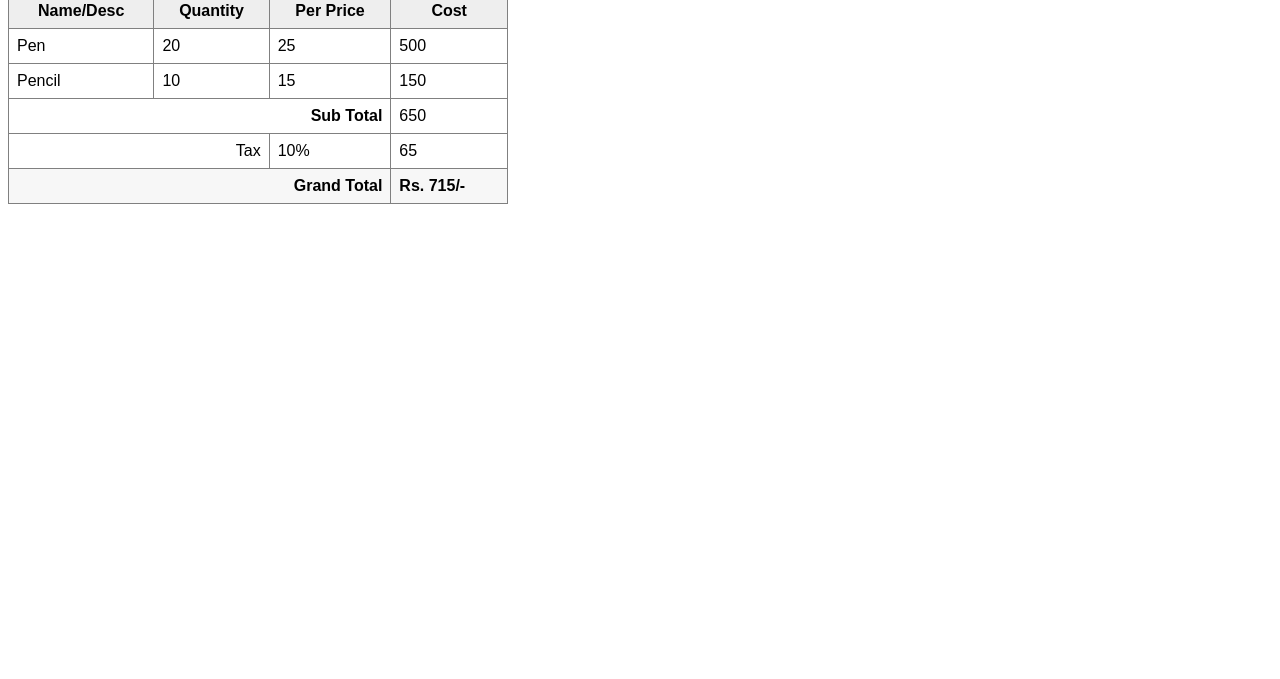
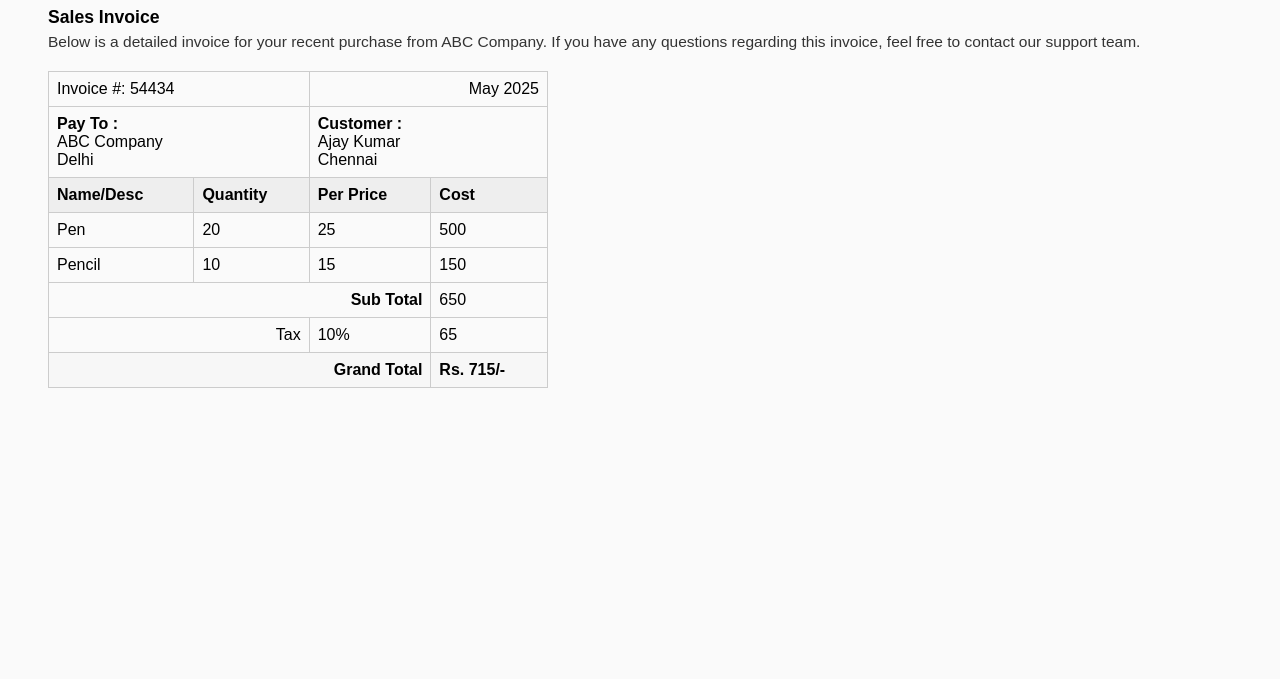
Before and after one commit to MukarramBambot/VCodez_Task_Internship, a plain HTML site: page index.html in a window 1280 px wide. Shown: the part 121-800 px from the top of the page. Drawn offline with Linux system fonts and the light colour scheme.

Commit message:
Update index.html

```diff
--- a/index.html
+++ b/index.html
@@ -1,4 +1,48 @@
-<table border="1" cellpadding="8" cellspacing="0" style="width:500px; border-collapse:collapse; font-family:Arial,sans-serif;">
+<!DOCTYPE html>
+<html lang="en">
+<head>
+  <meta charset="UTF-8">
+  <title>Sales Invoice - ABC Company</title>
+  <style>
+    body { font-family: Arial, sans-serif; background: #fafafa; padding: 40px; }
+    h1 { color: #2C3E50; }
+    .invoice-table {
+      width: 500px;
+      border-collapse: collapse;
+      margin-top: 20px;
+    }
+    .invoice-table th, .invoice-table td {
+      border: 1px solid #ccc;
+      padding: 8px;
+      text-align: left;
+    }
+    .invoice-table th {
+      background: #eee;
+    }
+    .invoice-table tr:last-child td {
+      background: #f7f7f7;
+    }
+    .table-title {
+      font-size: 1.1em;
+      font-weight: bold;
+      margin-bottom: 5px;
+    }
+    .small-desc {
+      font-size: 0.97em;
+      color: #333;
+      margin-bottom: 18px;
+    }
+  </style>
+</head>
+<body>
+
+  <h1>ABC Company</h1>
+  <div class="table-title">Sales Invoice</div>
+  <div class="small-desc">
+    Below is a detailed invoice for your recent purchase from ABC Company. If you have any questions regarding this invoice, feel free to contact our support team.
+  </div>
+
+  <table class="invoice-table">
     <tr>
       <td colspan="2">Invoice #: 54434</td>
       <td colspan="2" style="text-align:right;">May 2025</td>
@@ -15,7 +59,7 @@
         Chennai
       </td>
     </tr>
-  <tr style="background:#eee;">
+    <tr>
       <th>Name/Desc</th>
       <th>Quantity</th>
       <th>Per Price</th>
@@ -42,8 +86,11 @@
       <td>10%</td>
       <td>65</td>
     </tr>
-  <tr style="background:#f7f7f7;">
+    <tr>
       <td colspan="3" style="text-align:right;"><strong>Grand Total</strong></td>
       <td><strong>Rs. 715/-</strong></td>
     </tr>
   </table>
+
+</body>
+</html>
```
Lines whose indentation alone changed are shown as unchanged.
